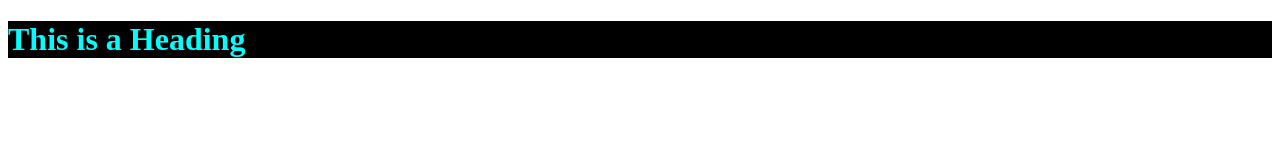
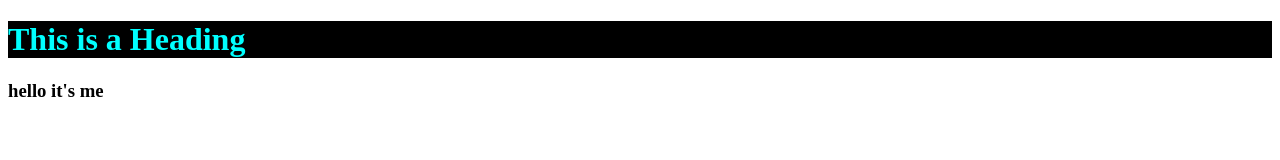
Before and after one commit to shubhampathaksp/demo, a plain HTML site: page index.html in a window 1280 px wide. Drawn offline with Linux system fonts and the light colour scheme.

Commit message:
change new item

```diff
--- a/index.html
+++ b/index.html
@@ -8,5 +8,6 @@
 </head>
 <body>
     <h1>This is a Heading</h1>
+    <h3>hello it's me </h3>
 </body>
 </html>
```
